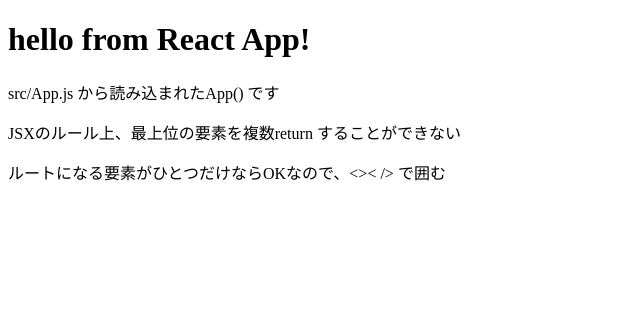
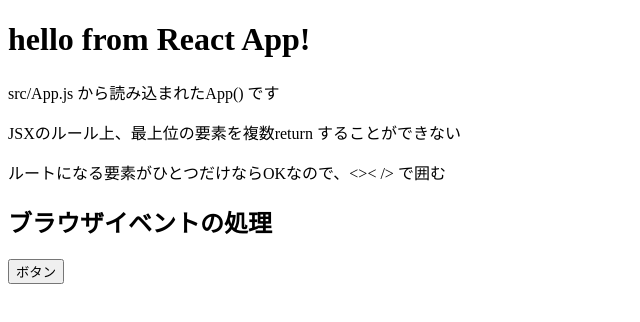
Before and after one commit to y-uchiida/react_training001, a React (Create React App) app: page / in a window 1280 px wide. Shown: the top 322 px of the page, without its empty margins (0-640 px from the left). Built offline with nearby package versions, Linux system fonts and the light colour scheme.

Commit message:
イベントハンドラの設定

```diff
--- a/src/App.jsx
+++ b/src/App.jsx
@@ -2,12 +2,30 @@
 /* export をつけて宣言することで、別ファイルから読み込むことができるようになる */
 /* 要素を表示する関数 */
 export const App = () => {
+
+  /* ボタンのクリックイベント用の関数を作成  */
+  const onClickButton = () => {
+    console.log("button clicked");
+  }
+
   return (
     <>
       <h1>hello from React App!</h1>
       <p>src/App.js から読み込まれたApp() です</p>
       <p>JSXのルール上、最上位の要素を複数return することができない</p>
       <p>ルートになる要素がひとつだけならOKなので、&lt;&gt;&lt; /&gt; で囲む</p>
+
+      {
+        /* return の中では、 {} で囲むことでJavaScriptを記述することができる */
+        console.log("message from App component")
+        /* {} はひとつの式だけを扱うことができる。そのため、複数の式(というか、ステートメント)を
+         * 記載するために使うセミコロンをつけるとエラーになる
+         */
+        // console.log("this is error"); /* <- セミコロンがついているので、これはエラー */
+      }
+
+      <h2>ブラウザイベントの処理</h2>
+      <button onClick={onClickButton}>ボタン</button>
     </>
   );
 };
```
